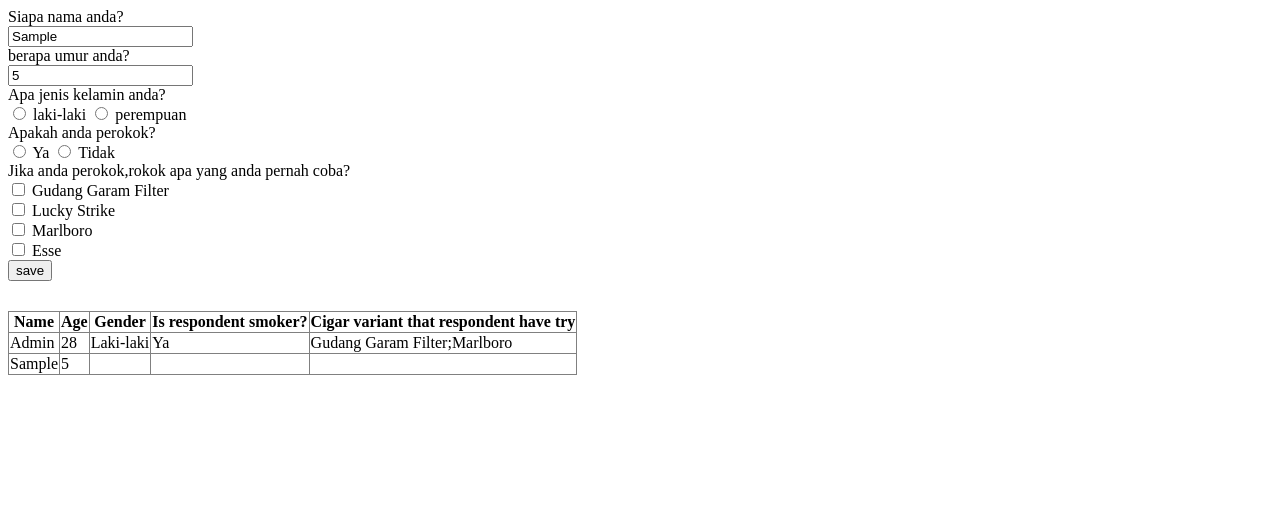
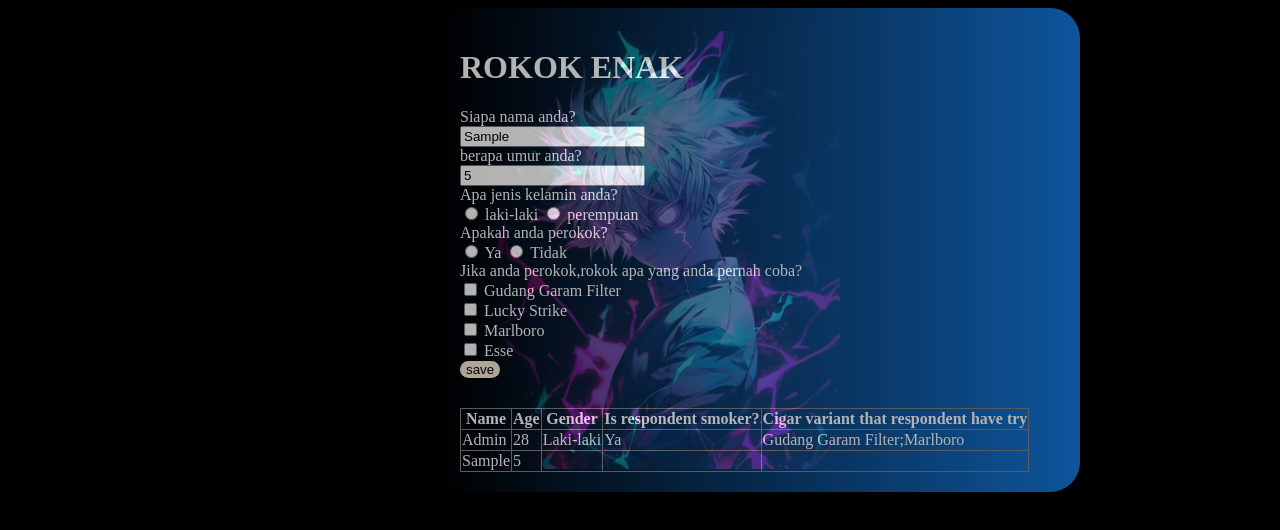
Before and after one commit to ilyasalqordhowi/fgh21-form-dom, a plain HTML site: page tugas.html in a window 1280 px wide. Both pictures are taken after typing "Sample", "5" into the empty fields and a click on the button "save". Drawn offline with Linux system fonts and the light colour scheme.

Commit message:
add style.css

```diff
--- /dev/null
+++ b/style.css
@@ -0,0 +1,40 @@
+body{
+    display: flex;
+    align-items: center;
+    background-color: black;
+    background-repeat: no-repeat;
+    flex-direction: column;
+}
+.box{
+    width: 400px;
+    background-image: url(./assets/Killua\ Zoldyck\ -\ Hunter\ x\ Hunter.jpg);
+    background-size:350px;
+    background-repeat: no-repeat;
+    background-position: right;
+}
+.form-identitas{
+    display: flex;
+    flex-direction: column;
+    width: 600px;
+    padding: 20px;
+    justify-items: center;
+    box-shadow: 0 0 50px rgba(0, 0, 0, 1.1);
+    background-color: black;
+    background-image:linear-gradient(to right, black , #1479de);
+    border-radius: 30px;
+    filter: opacity(70%);
+    color: white;
+}
+.font1{
+    color: white;
+}
+.form-identitas .all-box .input#name{
+    border-radius: 30px;
+    border-style: none;
+    width: 100px;
+}
+.form-identitas .all-box button{
+    border-style: none;
+    border-radius: 100px;
+    background-color: antiquewhite;
+}
--- a/tugas.html
+++ b/tugas.html
@@ -4,10 +4,15 @@
     <meta charset="UTF-8">
     <meta name="viewport" content="width=device-width, initial-scale=1.0">
     <title>tugas</title>
+    <link rel="stylesheet" href="style.css">
 </head>
 <body>
+    <div class="box">
+    <div class="form-identitas">
+        <div class="all-box">
     <form id="identitas"></form>
-    <div>
+    <h1>ROKOK ENAK</h1>
+    <div class="font1">
         <label for="name">Siapa nama anda?</label>
     </div>
     <input type="text" id="name">
@@ -26,10 +31,10 @@
     <div>
         <div>Apakah anda perokok?</div>
         <input type="radio" id="Yes" name="perokok" value="Ya">
-            <label for="Ya">Ya</label>
+        <label for="Yes">Ya</label>
 
         <input type="radio" id="No" name="perokok" value="Tidak">
-            <label for="Tidak">Tidak</label>
+        <label for="No">Tidak</label>
 
     </div>
     <div>
@@ -52,6 +57,7 @@
         </div>
     </div>
     <button id="save">save</button>
+
     <table id="table" border="1" style="border-collapse: collapse; margin-top: 30px;">
         <thead>
             <tr>
@@ -72,91 +78,12 @@
             </tr>
         </tbody>
     </table>
-    <script>
-
-        const btn = document.getElementById("save")
-        btn.addEventListener("click" , prosesData)
-
-        const dataList = document.getElementById("list-identitas")
-
-        function prosesData (event) {
-            event.preventDefault()
-            const tr = document.createElement("tr")
-            const tdName = document.createElement("td")
-            const tdAge = document.createElement("td")
-            const tdGender = document.createElement("td")
-            const tdSmokers = document.createElement("td")
-            const tdType= document.createElement("td")
-
-            // name
-            const name = document.getElementById("name")
-            const valueNama = name.value
-            tdName.textContent = valueNama
-
-            tr.appendChild(tdName)
-            dataList.appendChild(tr)
-
-            // age
-            const age = document.getElementById("umur")
-            const valueAge = age.value
-            tdAge.textContent = valueAge
-
-            tr.appendChild(tdAge)
-            dataList.appendChild(tr)
-
-            // gender
-            const selectGenderMale = document.getElementById("laki-laki").checked
-            if (selectGenderMale == true) {
-                const valueGenderMale = document.getElementById("laki-laki")
-                const genderMale = valueGenderMale.value
-                tdGender.textContent = genderMale
-            }
-            const selectGenderFemale = document.getElementById("perempuan").checked
-            if (selectGenderFemale == true) {
-                const valueGenderFemale = document.getElementById("perempuan")
-                const genderFemale = valueGenderFemale.value
-                tdGender.textContent = genderFemale
-            }
-
-            tr.appendChild(tdGender)
-            dataList.appendChild(tr)
-
-            // Smokers
-            const selectSmokersYes = document.getElementById("Yes").checked
-            if (selectSmokersYes == true) {
-                const valueSmokersYes = document.getElementById("Yes")
-                const SmokersYes = valueSmokersYes.value
-                tdSmokers.textContent = SmokersYes
-            }
-            const selectSmokersNo = document.getElementById("No").checked
-            if (selectSmokersNo == true) {
-                const valueSmokersNo = document.getElementById("No")
-                const smokersNo  = valueSmokersNo.value
-                tdSmokers.textContent = smokersNo
-            }
-
-            tr.appendChild(tdSmokers)
-            dataList.appendChild(tr)
-
-            //type
-            const listCigaret = document.getElementsByName("typeRokok")
-            let cigar = ""
-            for (let i = 0; i < listCigaret.length; i++) {
-               if (listCigaret[i].checked) {
-                cigar = cigar + listCigaret[i].value + "; "
-
-               }
-            }
-            tdType.textContent = cigar
-
-            tr.appendChild(tdType)
-            dataList.appendChild(tr)
-
-        }
-    </script>
-
-
-
+</div>
+</div>
+</div>
+    <script src="tugas.js"></script>
+</body>
+</html>
 <!-- <script>
     const form = document.getElementById("identitas")
     const nama = document.createElement("div")
@@ -240,5 +167,3 @@
     form.appendChild(rokok1)
 
 </script> -->
-</body>
-</html>
--- /dev/null
+++ b/tugas.js
@@ -0,0 +1,81 @@
+
+
+const btn = document.getElementById("save")
+btn.addEventListener("click" , prosesData)
+
+const dataList = document.getElementById("list-identitas")
+
+function prosesData (event) {
+    event.preventDefault()
+    const tr = document.createElement("tr")
+    const tdName = document.createElement("td")
+    const tdAge = document.createElement("td")
+    const tdGender = document.createElement("td")
+    const tdSmokers = document.createElement("td")
+    const tdType= document.createElement("td")
+
+    // name
+    const name = document.getElementById("name")
+    const valueNama = name.value
+    tdName.textContent = valueNama
+
+    tr.appendChild(tdName)
+    dataList.appendChild(tr)
+
+    // age
+    const age = document.getElementById("umur")
+    const valueAge = age.value
+    tdAge.textContent = valueAge
+
+    tr.appendChild(tdAge)
+    dataList.appendChild(tr)
+
+    // gender
+    const selectGenderMale = document.getElementById("laki-laki").checked
+    if (selectGenderMale == true) {
+        const valueGenderMale = document.getElementById("laki-laki")
+        const genderMale = valueGenderMale.value
+        tdGender.textContent = genderMale
+    }
+    const selectGenderFemale = document.getElementById("perempuan").checked
+    if (selectGenderFemale == true) {
+        const valueGenderFemale = document.getElementById("perempuan")
+        const genderFemale = valueGenderFemale.value
+        tdGender.textContent = genderFemale
+    }
+
+    tr.appendChild(tdGender)
+    dataList.appendChild(tr)
+
+    // Smokers
+    const selectSmokersYes = document.getElementById("Yes").checked
+    if (selectSmokersYes == true) {
+        const valueSmokersYes = document.getElementById("Yes")
+        const SmokersYes = valueSmokersYes.value
+        tdSmokers.textContent = SmokersYes
+    }
+    const selectSmokersNo = document.getElementById("No").checked
+    if (selectSmokersNo == true) {
+        const valueSmokersNo = document.getElementById("No")
+        const smokersNo  = valueSmokersNo.value
+        tdSmokers.textContent = smokersNo
+    }
+
+    tr.appendChild(tdSmokers)
+    dataList.appendChild(tr)
+
+    //type
+    const listCigaret = document.getElementsByName("typeRokok")
+    let cigar = ""
+    for (let i = 0; i < listCigaret.length; i++) {
+       if (listCigaret[i].checked) {
+        cigar = cigar + listCigaret[i].value + "; "
+
+       }
+    }
+    tdType.textContent = cigar
+
+    tr.appendChild(tdType)
+    dataList.appendChild(tr)
+
+}
```
Also changed, not shown: assets/Killua Zoldyck - Hunter x Hunter.jpg (added). Lines whose indentation alone changed are shown as unchanged.
